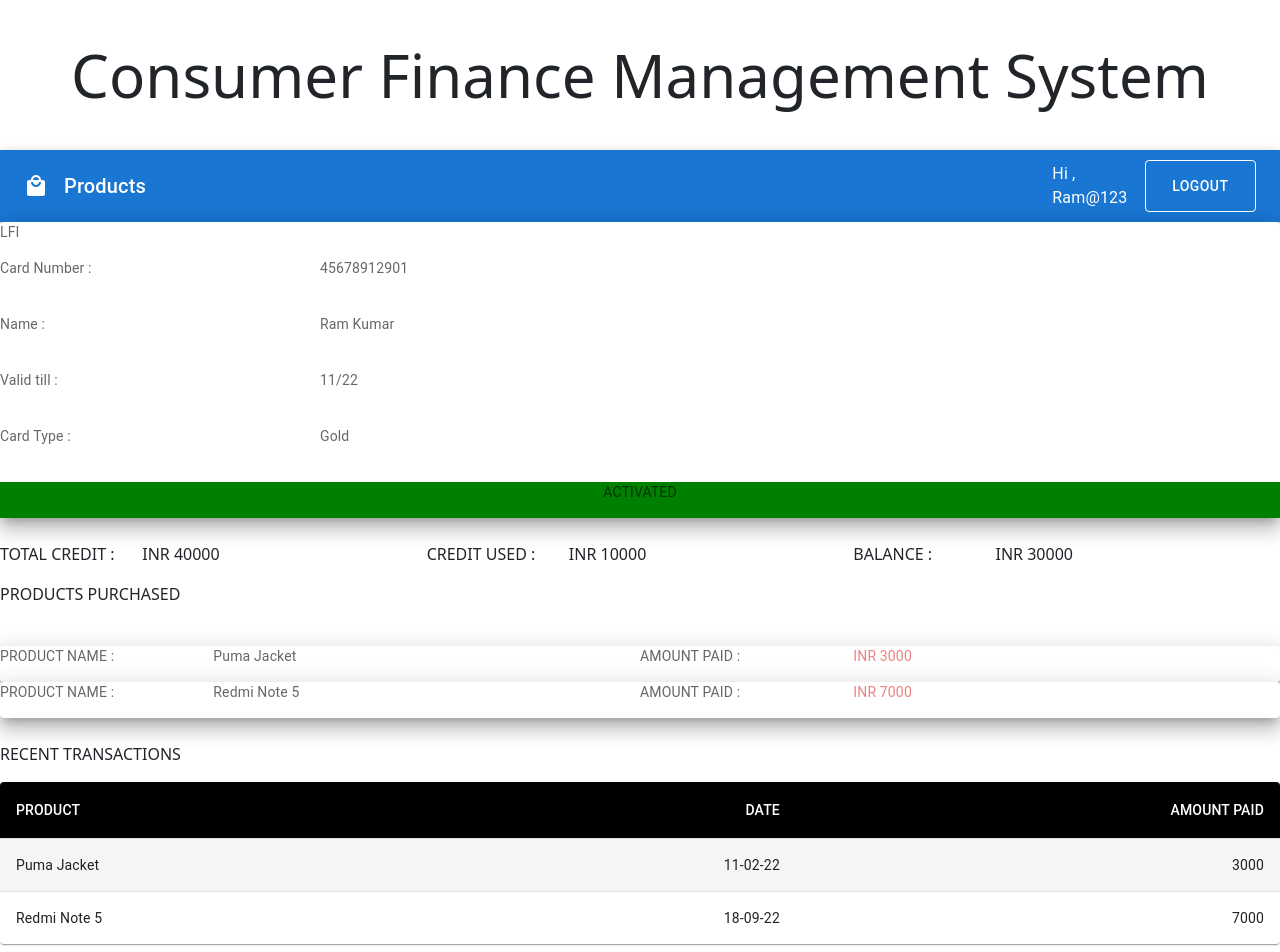
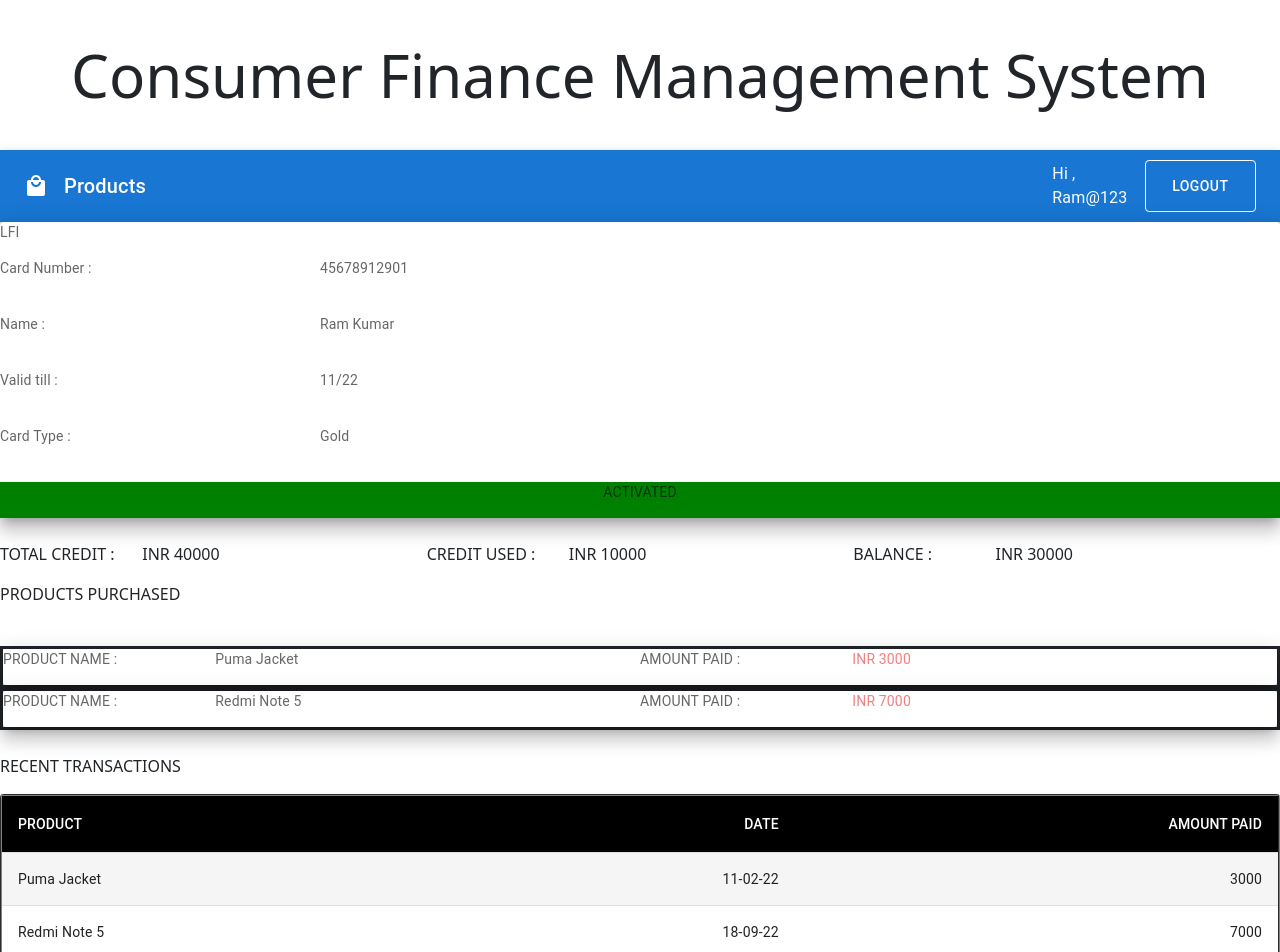
Before and after one commit to mouni2317/cfms_frontend, a React (Create React App) app: page /dashboard in a window 1280 px wide. Shown: the top 952 px of the page. Built offline with nearby package versions, Linux system fonts and the light colour scheme.

Commit message:
First small update in Dashboard

```diff
--- a/src/Components/Auth.js
+++ b/src/Components/Auth.js
@@ -14,7 +14,7 @@ export default function Auth(props) {
     }
 
     const navigate = useNavigate();
-    const navigateToDashboard = () => navigate('/productList');
+    const navigateToDashboard = () => navigate('/dashboard');
 
     const bank=[
         {value:'WellsFargo',label:'WellsFargo'},
--- a/src/Components/Dashboard.js
+++ b/src/Components/Dashboard.js
@@ -247,7 +247,7 @@ export class Dashboard extends Component {
           <div className="products-purchased">
             {this.state.productsPurchased.map((x) => {
               return (
-                <Grid className="product" container>
+                <Grid className="product" container border={3}>
                   <Grid item xs={12}>
                     <Item
                       key={this.state.productsPurchased.indexOf(x)}
@@ -300,7 +300,7 @@ export class Dashboard extends Component {
           </div>
           <div className="transactions">
             <TableContainer component={Paper}>
-              <Table aria-label="customized table">
+              <Table aria-label="customized table" border={2}>
                 <TableHead>
                   <TableRow>
                     <StyledTableCell>PRODUCT</StyledTableCell>
@@ -308,7 +308,7 @@ export class Dashboard extends Component {
                     <StyledTableCell align="right">AMOUNT PAID</StyledTableCell>
                   </TableRow>
                 </TableHead>
-                <TableBody>
+                <TableBody border={2}>
                   {this.state.recentTransactions.map((row) => (
                     <StyledTableRow key={row.transactionId}>
                       <StyledTableCell component="th" scope="row">
```
